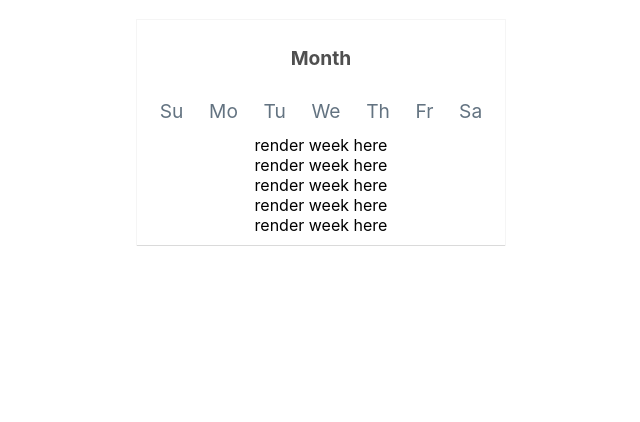
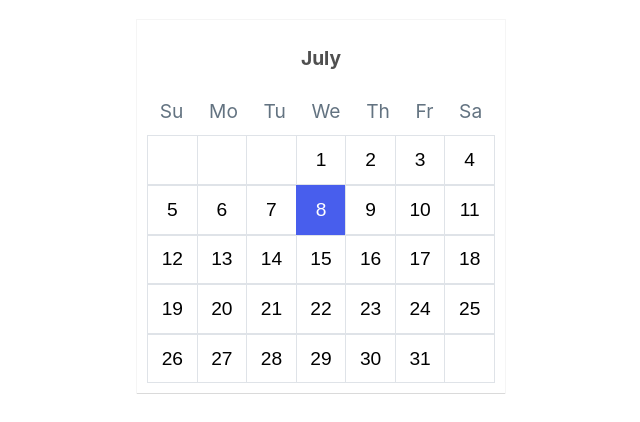
Before and after one commit to nickthorpe71/a-training-notebook, a React (Create React App) app: page / in a window 1280 px wide. Shown: the top 422 px of the page, without its empty margins (319-959 px from the left). Built offline with nearby package versions, Linux system fonts and the light colour scheme.

Commit message:
adds date selection

```diff
--- a/src/App.js
+++ b/src/App.js
@@ -3,13 +3,35 @@ import Calendar from './components/Calendar/Calendar.js';
 import './App.css';
 
 export default class App extends Component {
+  constructor(props) {
+    super(props);
+    this.handleDayClick = this.handleDayClick.bind(this);
+    this.state = {
+      selectedDate: new Date(),
+    }
+  }
+
   render() {
+    const { selectedDate } = this.state;
     return (
       <div className="App">
         <div className="calendar">
-          <Calendar />
+          <Calendar fullDate={selectedDate} onDayClick={this.handleDayClick} />
         </div>
       </div>
     );
   }
+
+  handleDayClick(newDay) {
+    const { selectedDate } = this.state;
+    console.log(newDay);
+
+    this.setState({
+      selectedDate: new Date(
+        selectedDate.getFullYear(),
+        selectedDate.getMonth(), //this will need to change to desired month if we want to allow month navigation
+        newDay
+      )
+    });
+  }
 }
--- a/src/components/Calendar/Calendar.js
+++ b/src/components/Calendar/Calendar.js
@@ -4,11 +4,41 @@ import './Calendar.css'
 
 export default class Calendar extends Component {
   render() {
+    const { fullDate, onDayClick } = this.props
+
+    const months = [
+      "January",
+      "February",
+      "March",
+      "April",
+      "May",
+      "June",
+      "July",
+      "August",
+      "September",
+      "October",
+      "November",
+      "December"];
+
+    const dateNumber = fullDate.getDate();
+    const monthNumber = fullDate.getMonth();
+    const yearNumber = fullDate.getFullYear();
+    const monthName = getMonthName(monthNumber);
+
+    function getMonthName(index) {
+      return months[index];
+    }
+
     return (
       <div className="calendar-container">
-        <h2 className="calendar-container-title"> Month </h2>
+        <h2 className="calendar-container-title"> {monthName} </h2>
         <div className="SomeMonth">
-          <Month />
+          <Month
+            date={dateNumber}
+            month={monthNumber}
+            year={yearNumber}
+            onDayClick={onDayClick} //this seems to be prop drilling so will likely need context
+          />
         </div>
       </div>
     );
--- /dev/null
+++ b/src/components/Day/Day.css
@@ -0,0 +1,39 @@
+.day{
+  display: block;
+  flex: 1 0 0%;
+  width: 14.28571%;
+  margin: 0;
+  padding: 0.8rem;
+  background: transparent;
+  border: 1px solid #dfe3e8;
+  border-radius: 0;
+  outline: none;
+  font-size: 1.2rem;
+  text-align: center;
+  cursor: pointer;
+}
+
+.day + .day,
+.day + .empty-state-day{
+  margin-left: -1px;
+}
+
+.day-selected{
+  background: #485eed;
+  border: 1px solid #485eed;
+  color: #fff;
+}
+
+.empty-state-day{
+  display: block;
+  flex: 1 0 0%;
+  width: calc(100% / 7);
+  margin: 0;
+  padding: 0.8rem;
+  border: 1px solid #dfe3e8;
+}
+
+.empty-state-day + .empty-state-day,
+.empty-state-day + .day{
+  margin-left: -1px;
+}
--- /dev/null
+++ b/src/components/Day/Day.js
@@ -0,0 +1,24 @@
+import React from 'react';
+import './Day.css'
+
+export default function Day(props) {
+  if (props.fullDate == null) {
+    return <div className="empty-state-day" />
+  }
+
+  const date = props.fullDate.getDate();
+  let className = 'day';
+
+  if (props.selected) {
+    className = 'day day-selected'
+  }
+
+  return (
+    <button
+      className={className}
+      onClick={props.onClick.bind(this, date)}
+    >
+      {date}
+    </button>
+  );
+}
--- a/src/components/Month/Month.css
+++ b/src/components/Month/Month.css
@@ -1,3 +1,7 @@
 .weekday-container{
   display: flex;
 }
+
+.week{
+  display: flex;
+}
--- a/src/components/Month/Month.js
+++ b/src/components/Month/Month.js
@@ -1,8 +1,15 @@
 import React from 'react';
 import Weekday from '../Weekday/Weekday'
+import Day from '../Day/Day'
 import './Month.css'
 
-export default function Month() {
+export default class Month extends React.Component {
+  constructor(props) {
+    super(props);
+    this.renderWeek = this.renderWeek.bind(this);
+  }
+
+  render() {
     const weekdays = [
       'Sunday',
       'Monday',
@@ -12,6 +19,8 @@ export default function Month() {
       'Friday',
       'Saturday'
     ];
+
+    const { month, year } = this.props;
 
     const weekdaysMarkup = weekdays.map(weekday => {
       return (
@@ -23,24 +32,43 @@ export default function Month() {
       )
     });
 
-  const weeks = getWeeksForMonth(6, 2020);
+    const weeks = getWeeksForMonth(month, year);
 
     const weeksMarkup = weeks.map((week, index) => {
       return (
         <div role="row" className="week" key={index}>
-        {'render week here'}
+          {week.map(this.renderWeek)}
         </div>
       )
     });
 
     return (
-    <div>
+      <React.Fragment>
         <div className="weekday-container">
           {weekdaysMarkup}
         </div>
         {weeksMarkup}
-    </div>
-  );
+      </React.Fragment>
+    )
+  }
+
+  renderWeek(fullDate, dayIndex) {
+    const { onDayClick } = this.props;
+    if (fullDate == null) {
+      return <Day key={dayIndex} />
+    }
+
+    const date = fullDate.getDate();
+    return (
+      <Day
+        key={dayIndex}
+        fullDate={fullDate}
+        onClick={onDayClick} //this is prop drilling so will need to switch to context
+        selected={date === this.props.date}
+      />
+    )
+  }
+}
 
 //returns only the first three letters of the weekday title
 function weekdayAbbreviation(weekday) {
@@ -50,7 +78,7 @@ export default function Month() {
 function getWeeksForMonth(month, year) {
   const WEEK_LENGTH = 7;
 
-    const firstOfMonth = new Date(year, month);
+  const firstOfMonth = new Date(year, month, 1);
   const firstDayOfWeek = firstOfMonth.getDay();
   const weeks = [[]];
 
@@ -80,5 +108,3 @@ export default function Month() {
   return weeks;
 
 }
-
-}
```
Lines whose indentation alone changed are shown as unchanged.
